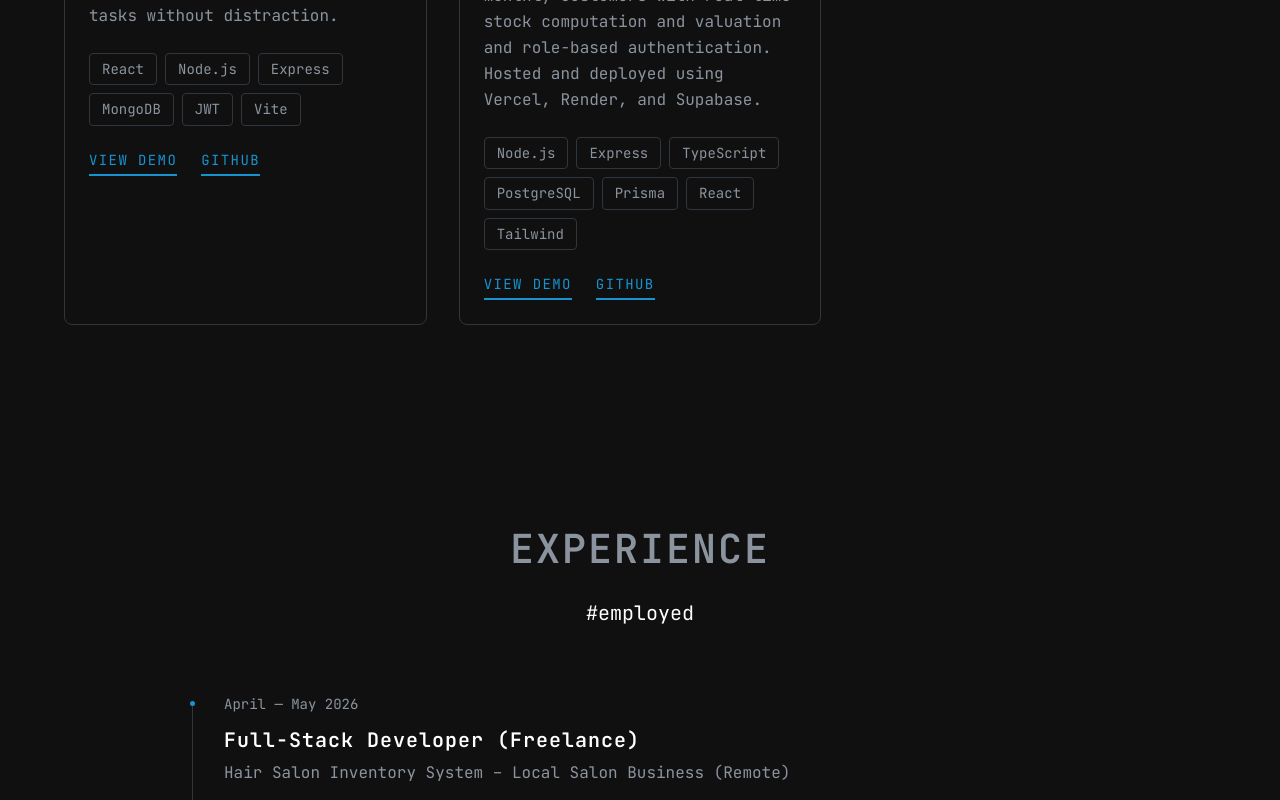
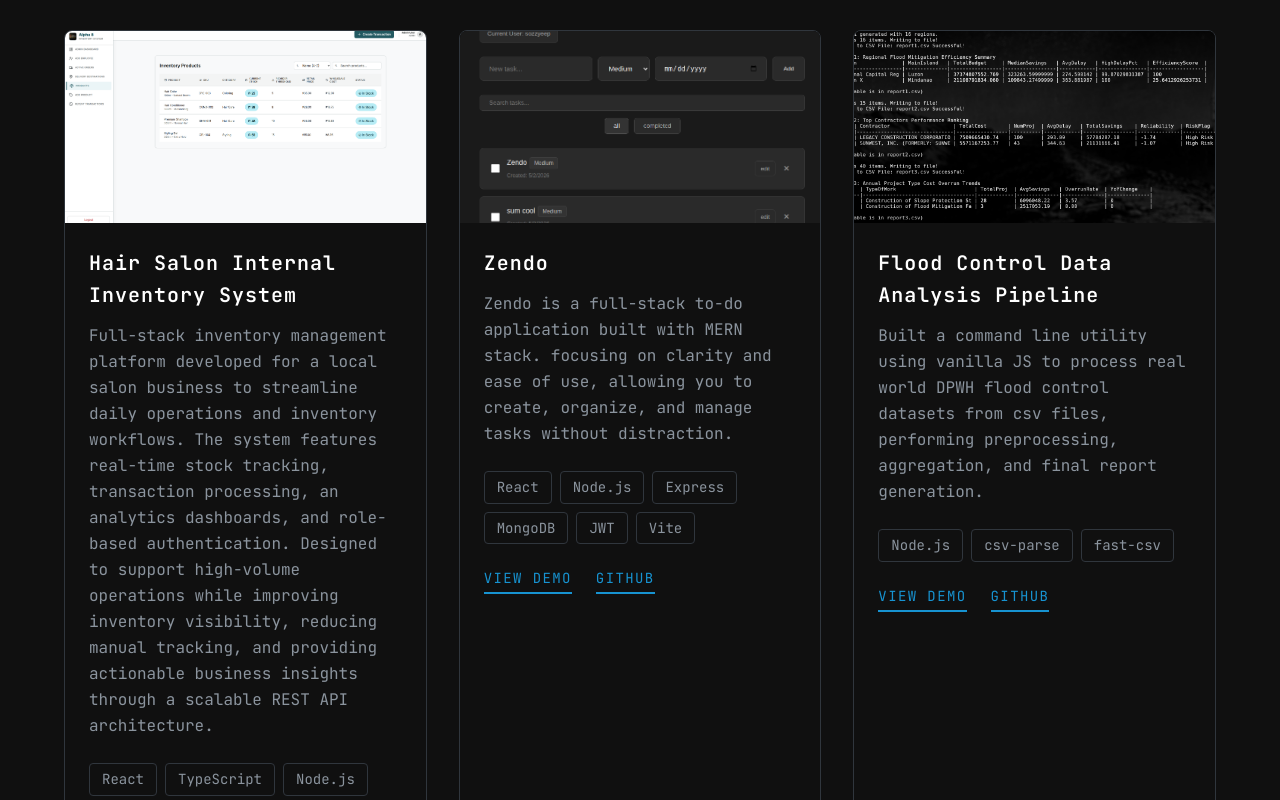
Before and after one commit to jdsia/Web-Portfolio, a Next.js app: page / in a window 1280 px wide. Shown: the part 1460-2260 px from the top of the page. Built offline with nearby package versions, Linux system fonts and the light colour scheme.

Commit message:
feat: added csadprg project and edited stuffs

```diff
--- a/app/page.tsx
+++ b/app/page.tsx
@@ -6,21 +6,30 @@
 const projects = [
   {
     id: 1,
+    title: "Hair Salon Internal Inventory System",
+    description: "Full-stack inventory management platform developed for a local salon business to streamline daily operations and inventory workflows. The system features real-time stock tracking, transaction processing, an analytics dashboards, and role-based authentication. Designed to support high-volume operations while improving inventory visibility, reducing manual tracking, and providing actionable business insights through a scalable REST API architecture.",
+    image: "/salon-inventory.png", // You can add images to public folder
+    technologies: ["React", "TypeScript", "Node.js", "Express", "PostgreSQL", "Prisma", "Tailwind CSS", "JWT", "Vite", "Render", "Vercel"],
+    demoUrl: "#",
+    githubUrl: "#"
+  },
+  {
+    id: 2,
     title: "Zendo",
-    description: "Zendo is a full-stack to-do application built with MERN stack. It focuses on clarity and ease of use, allowing you to create, organize, and manage tasks without distraction.",
+    description: "Zendo is a full-stack to-do application built with MERN stack. focusing on clarity and ease of use, allowing you to create, organize, and manage tasks without distraction.",
     image: "/zendo.png", // You can add images to public folder
     technologies: ["React", "Node.js", "Express", "MongoDB", "JWT", "Vite"],
     demoUrl: "https://zendo-app-nine.vercel.app/",
     githubUrl: "https://github.com/jdsia/Zendo"
   },
   {
-    id: 2,
-    title: "Hair Salon Inventory System",
-    description: "Built a Full-stack inventory platform for a local salon business handling hundreds of monthly customers with real-time stock computation and valuation and role-based authentication. Hosted and deployed using Vercel, Render, and Supabase.",
-    image: "/salon-inventory.png", // You can add images to public folder
-    technologies: ["Node.js", "Express", "TypeScript", "PostgreSQL", "Prisma", "React", "Tailwind"],
+    id: 3,
+    title: "Flood Control Data Analysis Pipeline",
+    description: "Built a command line utility using vanilla JS to process real world DPWH flood control datasets from csv files, performing preprocessing, aggregation, and final report generation.",
+    image: "/pipeline.png", // You can add images to public folder
+    technologies: ["Node.js", "csv-parse", "fast-csv"],
     demoUrl: "#",
-    githubUrl: "#"
+    githubUrl: "https://github.com/jdsia/CSADPRG-MCO2"
   }
 ];
 
@@ -63,6 +72,16 @@
       </section>
 
 
+
+      {/* About Section */}
+      <section id="about" className="px-8 md:px-16 py-24" style={{ backgroundColor: 'var(--background)' }}>
+        <div className="max-w-4xl mx-auto text-center">
+          <h2 className="uppercase tracking-widest mb-4" style={{ color: 'var(--on-surface-variant)', fontFamily: 'var(--font-jetbrains-mono), monospace', fontSize: '2.5rem', fontWeight: 600, letterSpacing: '0.05em' }}>ABOUT</h2>
+          <p className="max-w-3xl mx-auto leading-relaxed" style={{ color: 'var(--on-surface)', fontFamily: 'var(--font-jetbrains-mono), monospace', fontSize: '1.125rem', fontWeight: 400 }}>
+            Computer Science student at De La Salle University focused on software development and web technologies. I enjoy building full-stack applications, learning new technologies, and creating practical solutions to real-world problems. Outside of coding, I spend my time playing football, running, and bouldering.
+          </p>
+        </div>
+      </section>
 
       {/* Projects Section */}
       <section id="projects" className="px-8 md:px-16 py-24" style={{ backgroundColor: 'var(--card-bg)' }}>
@@ -167,16 +186,6 @@
               </ul>
             </div>
           </div>
-        </div>
-      </section>
-
-      {/* About Section */}
-      <section id="about" className="px-8 md:px-16 py-24" style={{ backgroundColor: 'var(--background)' }}>
-        <div className="max-w-4xl mx-auto text-center">
-          <h2 className="uppercase tracking-widest mb-4" style={{ color: 'var(--on-surface-variant)', fontFamily: 'var(--font-jetbrains-mono), monospace', fontSize: '2.5rem', fontWeight: 600, letterSpacing: '0.05em' }}>ABOUT</h2>
-          <p className="max-w-3xl mx-auto leading-relaxed" style={{ color: 'var(--on-surface)', fontFamily: 'var(--font-jetbrains-mono), monospace', fontSize: '1.125rem', fontWeight: 400 }}>
-            Computer Science student at De La Salle University focused on software development and web technologies. I enjoy building full-stack applications, learning new technologies, and creating practical solutions to real-world problems. Outside of coding, I spend my time playing football, running, and bouldering.
-          </p>
         </div>
       </section>
 
@@ -293,8 +302,8 @@
           </div>
           <div className="flex justify-center space-x-8 mb-8">
             <a href="https://github.com/jdsia" className="hover:opacity-70 transition-opacity" style={{ color: 'var(--primary)', fontFamily: 'var(--font-jetbrains-mono), monospace', fontSize: '1rem', fontWeight: 400 }}>GitHub</a>
-            <a href="#" className="hover:opacity-70 transition-opacity" style={{ color: 'var(--primary)', fontFamily: 'var(--font-jetbrains-mono), monospace', fontSize: '1rem', fontWeight: 400 }}>LinkedIn</a>
-            <a href="#" className="hover:opacity-70 transition-opacity" style={{ color: 'var(--primary)', fontFamily: 'var(--font-jetbrains-mono), monospace', fontSize: '1rem', fontWeight: 400 }}>Email</a>
+            <a href="https://linkedin.com/in/ethan-sia-807500358" className="hover:opacity-70 transition-opacity" style={{ color: 'var(--primary)', fontFamily: 'var(--font-jetbrains-mono), monospace', fontSize: '1rem', fontWeight: 400 }}>LinkedIn</a>
+            <a href="" className="hover:opacity-70 transition-opacity" style={{ color: 'var(--primary)', fontFamily: 'var(--font-jetbrains-mono), monospace', fontSize: '1rem', fontWeight: 400 }}>siaethan83@gmail.com</a>
           </div>
           <div className="text-center">
             <p style={{ color: 'var(--on-surface-variant)', fontFamily: 'var(--font-jetbrains-mono), monospace', fontSize: '0.875rem', fontWeight: 400 }}>
```
Also changed, not shown: public/pipeline.png (added).
